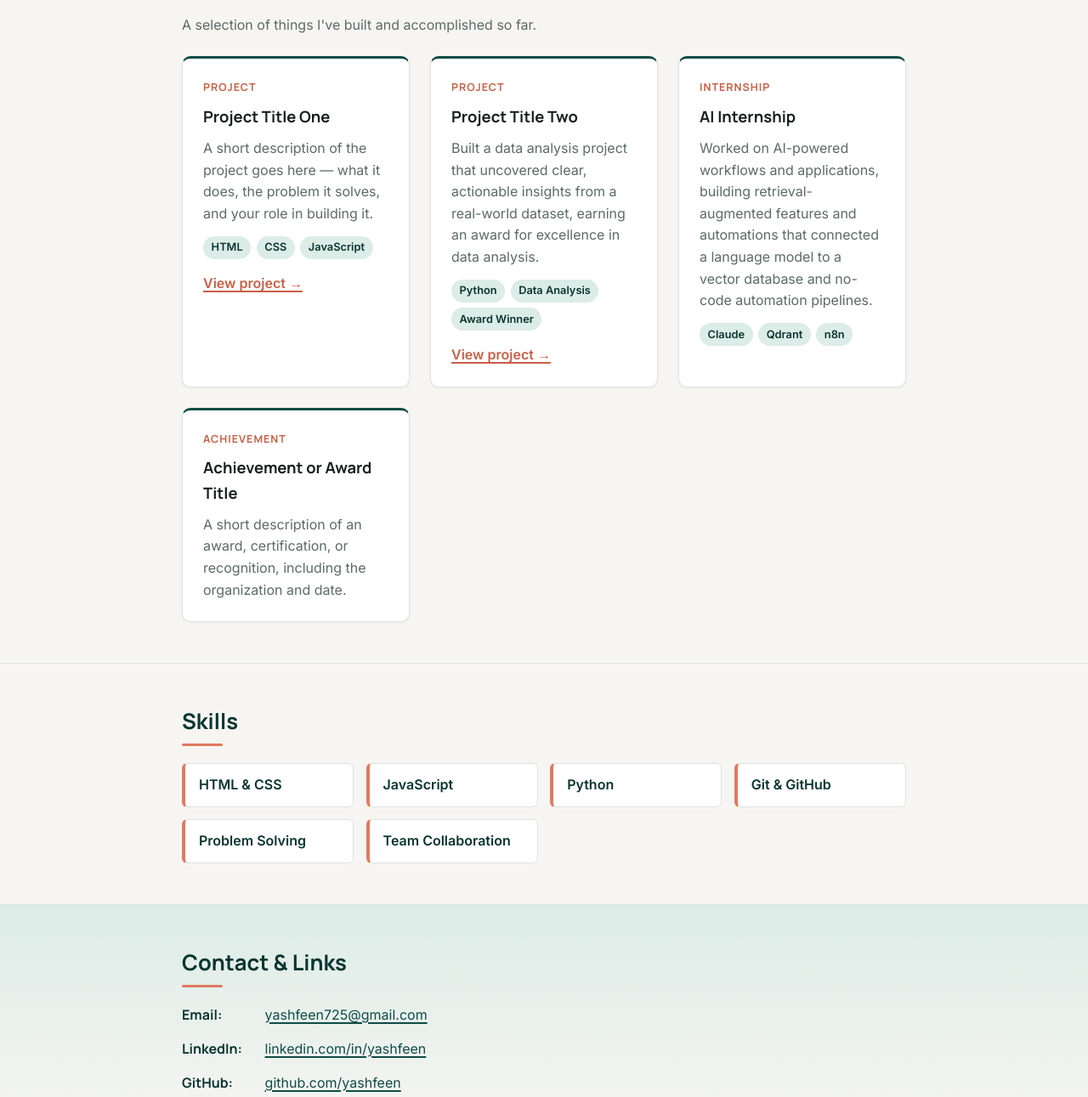
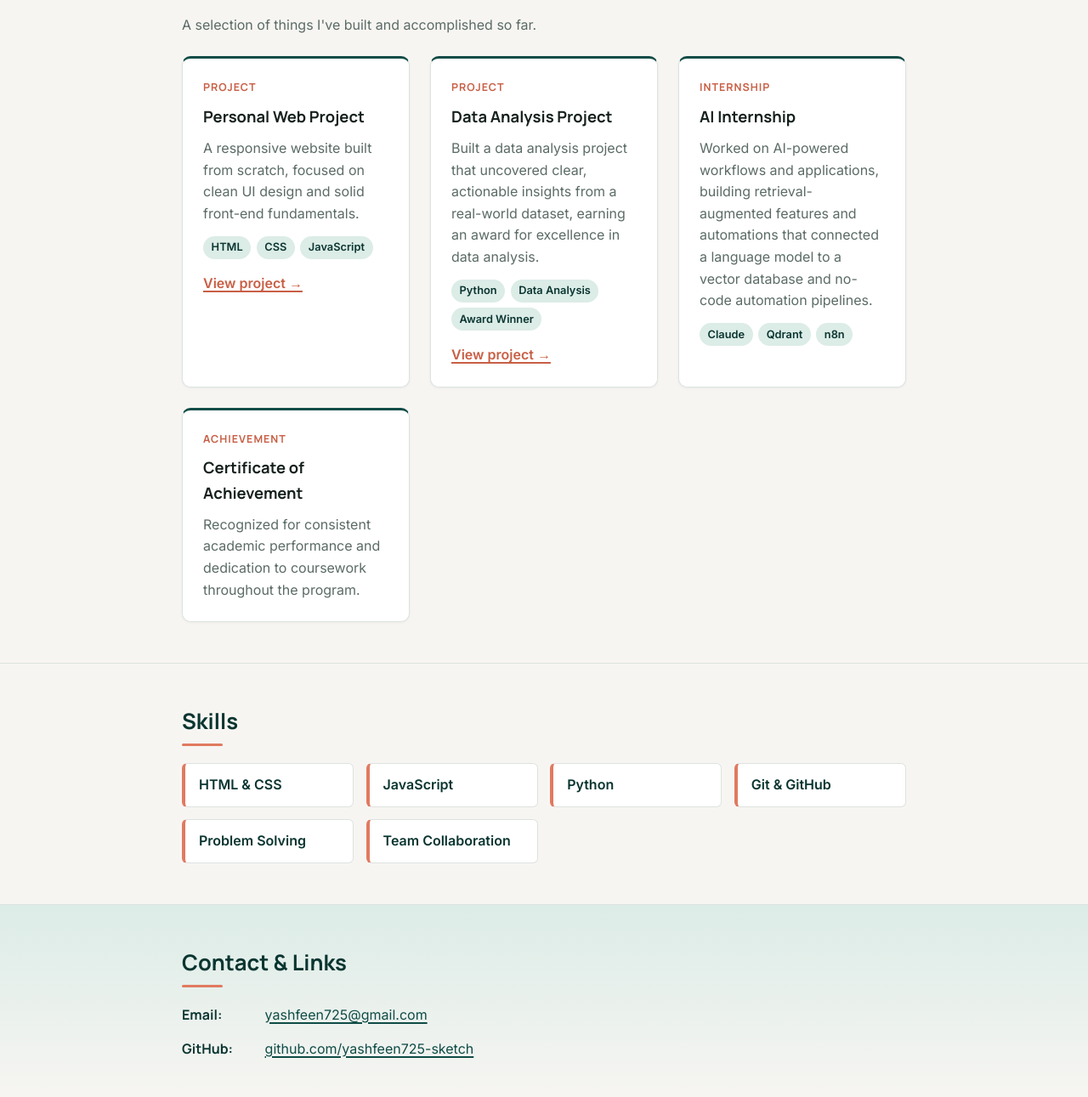
Before and after one commit to yashfeen725-sketch/human-vNext, a plain HTML site: page index.html in a window 1280 px wide. Shown: the part 734-2025 px from the top of the page at 85% size. Drawn offline with Linux system fonts and the light colour scheme.

Commit message:
commit and push

```diff
--- a/index.html
+++ b/index.html
@@ -412,24 +412,24 @@
 
           <article class="item-card">
             <p class="item-meta">Project</p>
-            <h3>Project Title One</h3>
+            <h3>Personal Web Project</h3>
             <p>
-              A short description of the project goes here — what it does,
-              the problem it solves, and your role in building it.
+              A responsive website built from scratch, focused on clean UI
+              design and solid front-end fundamentals.
             </p>
             <ul class="tech-list" aria-label="Technologies used">
               <li>HTML</li>
               <li>CSS</li>
               <li>JavaScript</li>
             </ul>
-            <a class="item-link" href="#" aria-label="View Project Title One (link placeholder)">
+            <a class="item-link" href="#" aria-label="View Personal Web Project">
               View project →
             </a>
           </article>
 
           <article class="item-card">
             <p class="item-meta">Project</p>
-            <h3>Project Title Two</h3>
+            <h3>Data Analysis Project</h3>
             <p>
               Built a data analysis project that uncovered clear, actionable
               insights from a real-world dataset, earning an award for
@@ -440,7 +440,7 @@
               <li>Data Analysis</li>
               <li>Award Winner</li>
             </ul>
-            <a class="item-link" href="#" aria-label="View Project Title Two (link placeholder)">
+            <a class="item-link" href="#" aria-label="View Data Analysis Project">
               View project →
             </a>
           </article>
@@ -463,10 +463,10 @@
 
           <article class="item-card">
             <p class="item-meta">Achievement</p>
-            <h3>Achievement or Award Title</h3>
+            <h3>Certificate of Achievement</h3>
             <p>
-              A short description of an award, certification, or
-              recognition, including the organization and date.
+              Recognized for consistent academic performance and dedication
+              to coursework throughout the program.
             </p>
           </article>
 
@@ -497,12 +497,8 @@
             <a href="mailto:yashfeen725@gmail.com">yashfeen725@gmail.com</a>
           </li>
           <li>
-            <span class="contact-label">LinkedIn:</span>
-            <a href="#" aria-label="Yashfeen's LinkedIn profile (link placeholder)">linkedin.com/in/yashfeen</a>
-          </li>
-          <li>
             <span class="contact-label">GitHub:</span>
-            <a href="#" aria-label="Yashfeen's GitHub profile (link placeholder)">github.com/yashfeen</a>
+            <a href="https://github.com/yashfeen725-sketch" aria-label="Yashfeen's GitHub profile">github.com/yashfeen725-sketch</a>
           </li>
         </ul>
       </div>
@@ -515,5 +511,6 @@
       <p>&copy; 2026 Yashfeen. All rights reserved.</p>
     </div>
   </footer>
-</body
-</html<a href="https://github.com/yashfeen725-sketch" aria-label="Yashfeen's GitHub profile">github.com/yashfeen725-sketch</a>
+
+</body>
+</html>
```
